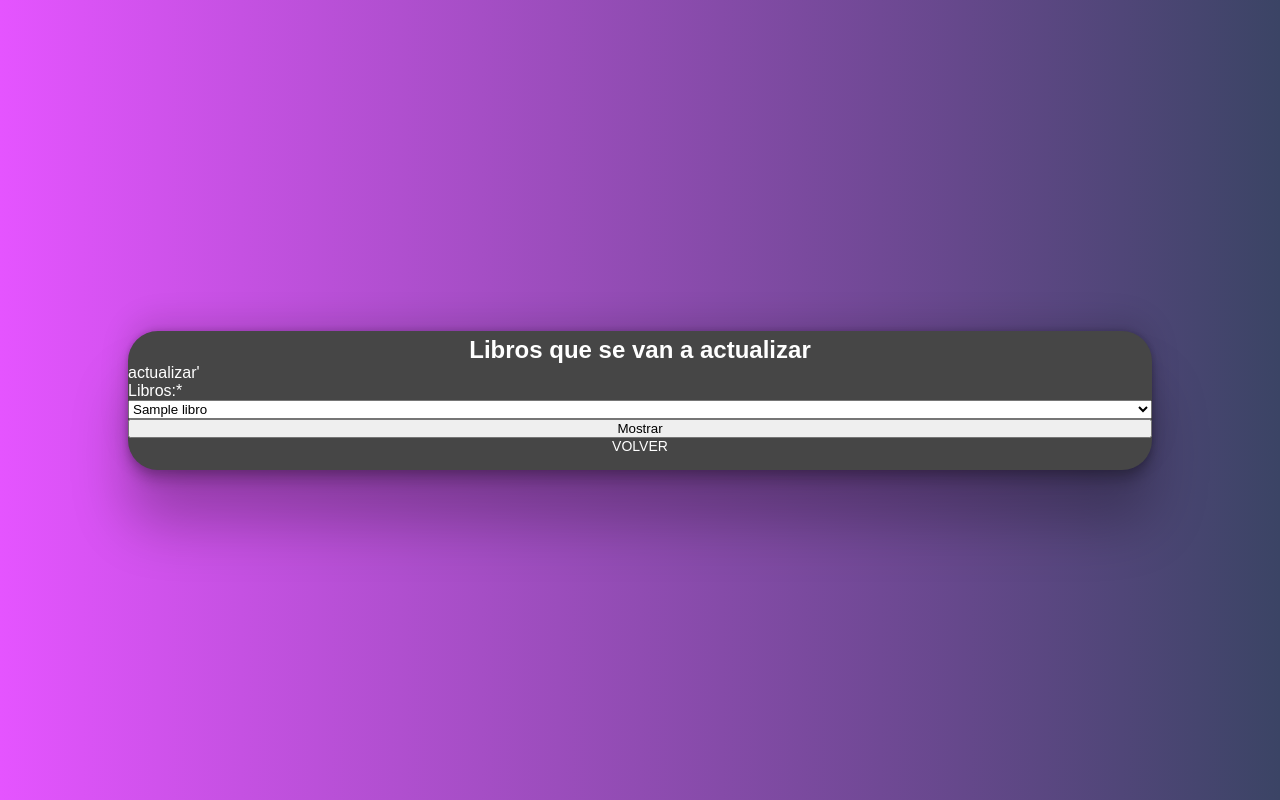
After one commit to IESAlisal/22asir2proyecto-grupo3, a PHP site: page /libros_actualizar.php in a window 1280 px wide. The commit adds this page. Run offline with PHP 8.4, Linux system fonts and the light colour scheme; tables that the repository leaves empty hold one stand-in row (values such as "Sample post").

Commit message:
Add files via upload

```diff
--- /dev/null
+++ b/libros_actualizar.php
@@ -0,0 +1,78 @@
+<!DOCTYPE html>
+<html>
+<head>
+	<title>Actualizar Libros</title>
+	<link rel="stylesheet" media="screen" href="css/estiloActualizar.css" >
+</head>
+<body>
+	<div class="form-table">
+		<div class="form-header">
+			<h2>Libros que se van a actualizar</h2>
+		</div>
+		<table>
+			<thead>
+				<?php
+					ini_set("display_errors",true);
+					require_once 'funcionesBaseDatos.php';
+					if(isset($_POST["actualizar"]))
+					{
+						$librosprecios = $_POST["librosprecios"];
+						$precio = $_POST["precio"];
+						modificarLibroMySQLi($librosprecios, $precio);
+						echo "<div class='aviso'>Actualizados los precios</div>";
+					}
+					else{
+						echo "<div class='aviso'>actualizar'</div>";
+					}
+				?>
+				<label for="libro">Libros:*</label>
+				<select class="form-desp" name="libro">
+					<?php
+						$libros = getLibrosTitulo();
+						foreach ($libros as $libro)
+						{
+						    echo "<option value='$libro'";
+						    if (isset($_POST['libro']) && $libro == $_POST['libro'])
+                        	    echo " selected='true'";
+						    echo ">$libro</option>";
+						}
+		    		?>
+				</select>
+				<button class="form-btn" type="submit" name="mostrar">Mostrar</button>
+				<?php
+					if (isset($_POST['mostrar']))
+					{
+				?>
+			</thead>
+		</table>
+			<form id="actualizarPrecio" method="post" action="">
+				<table>
+					<thead>
+						<tr>
+							<th>Titulo</th>
+							<th>Precio</th>
+						</tr>
+					</thead>
+					<tbody>
+					<?php
+						$libro = $_POST['libro'];
+						$librosprecios = getLibrosPrecio($libro);
+						foreach ($librosprecios as $libroprecio)
+						{
+							echo "<input type='hidden' name='libro' value='{$_POST['libro']}'>"; //Para que se mantenga al recargar la página
+							echo "<tr>"."<input type='hidden' name='librosprecios[]' value='{$libroprecio['numero_ejemplar']}'>";
+							echo "<td>".$libroprecio["titulo"]."</td>";
+							echo "<td><input type='text' size='4' name='precio[]' value='{$libroprecio['precio']}'> Euros </td></tr>";
+						}
+					?>
+					</tbody>
+				</table>
+				<button class="form-btn" type="submit" name="actualizar">Actualizar</button>
+			</form>
+			<?php
+				}
+			?>
+			<a class="form-enlace" href="index.php">Volver</a>
+		</div>
+	</body>
+</html>
```
Also changed, not shown: index.php (+6 -2 lines).
